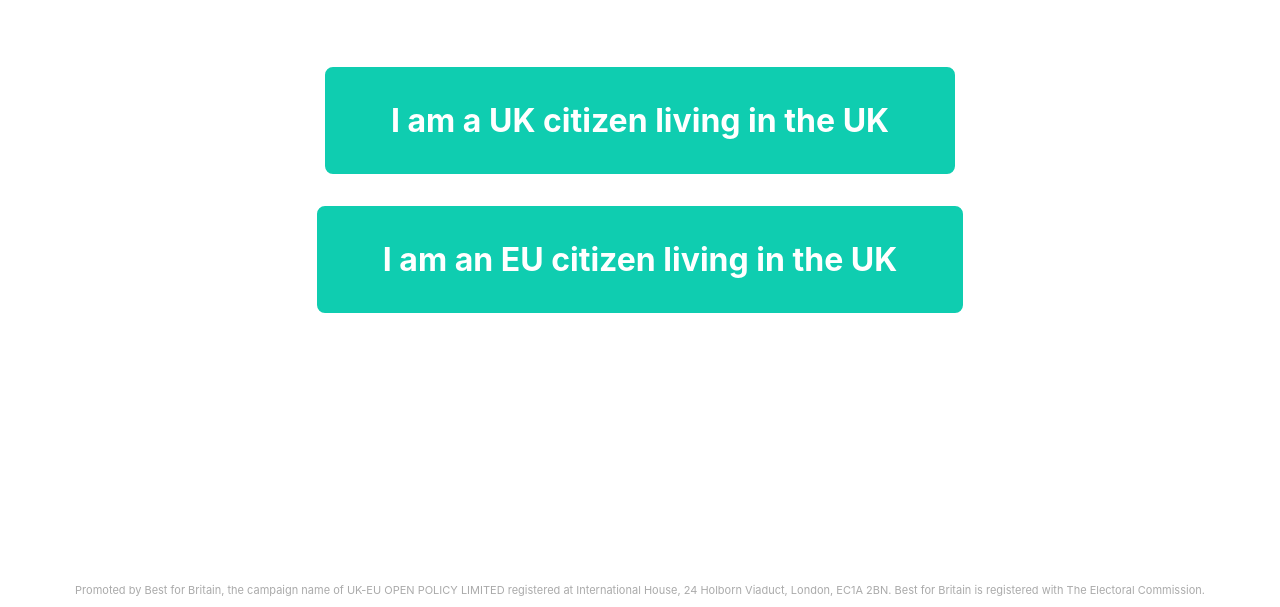
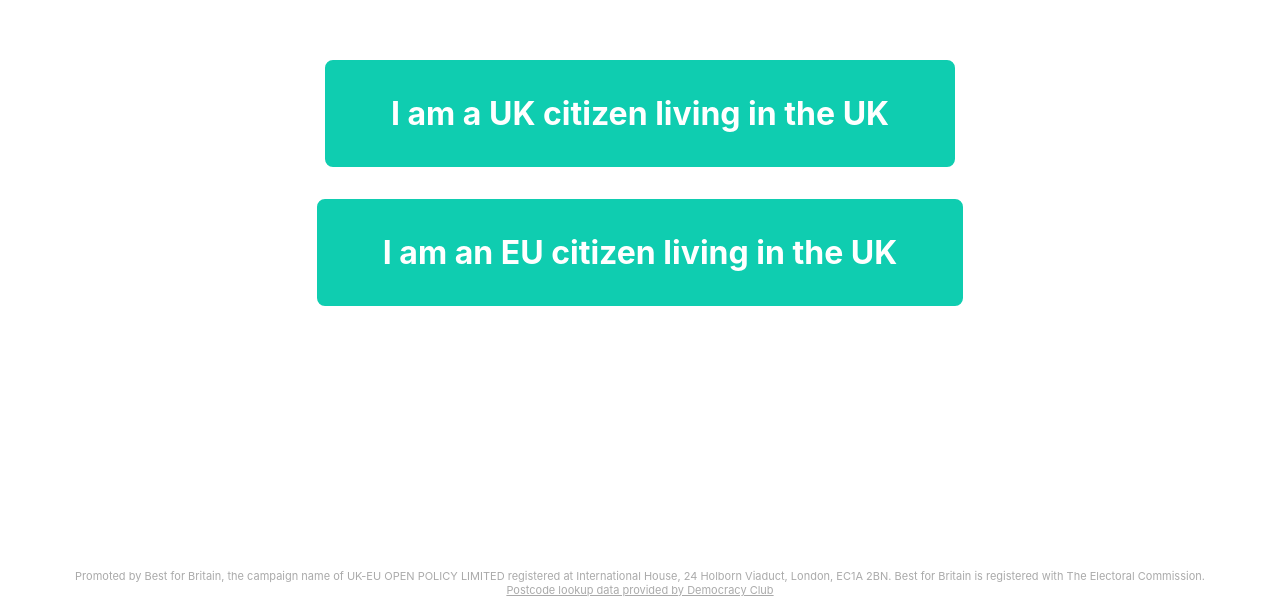
Before and after one commit to TechForUK/simple-vote-ui, a React (Create React App) app: page /typeOfVoter/ in a window 1280 px wide. Shown: the part 193-800 px from the top of the page. Built offline with nearby package versions, Linux system fonts and the light colour scheme.

Commit message:
remove api key move democracy club link to footer

```diff
--- a/src/App.css
+++ b/src/App.css
@@ -40,3 +40,7 @@ button, .Button {
   padding: 10px;
   font-size:11px;
 }
+
+a.imprint:visited{
+  color: #aaa;
+}
--- a/src/App.js
+++ b/src/App.js
@@ -106,7 +106,11 @@ class App extends React.Component {
             submitData={submitData}
           />
         </div>
-        <div className="imprint">Promoted by Best for Britain, the campaign name of UK-EU OPEN POLICY LIMITED registered at International House, 24 Holborn Viaduct, London, EC1A 2BN. Best for Britain is registered with The Electoral Commission.</div>
+        <div className="imprint">
+          Promoted by Best for Britain, the campaign name of UK-EU OPEN POLICY LIMITED registered at International House, 24 Holborn Viaduct, London, EC1A 2BN. Best for Britain is registered with The Electoral Commission.
+          <br />
+          <a href="https://democracyclub.org.uk/" className="imprint" target="_blank" rel="noopener noreferrer">Postcode lookup data provided by Democracy Club</a>
+        </div>
       </div>
     );
   }
--- a/src/formViews/SignaturePage.js
+++ b/src/formViews/SignaturePage.js
@@ -8,7 +8,6 @@ import Spinner from '../Spinner';
 import './SignaturePage.css';
 
 const URL = 'https://wheredoivote.co.uk/api/beta/postcode';
-const API_KEY_PARAM='?auth_token=7f45b6dec54ceb4aa3909cc4e537be66e49e07e3'
 
 function formatVale(value) {
   if (typeof value === 'string') {
@@ -99,7 +98,7 @@ class SignaturePage extends React.Component {
     const { formData, setElectoralOfficeEmail } = this.props;
     const { postcode } = formData;
     try {
-      const response = await axios.get(`${URL}/${postcode}.json${API_KEY_PARAM}`);
+      const response = await axios.get(`${URL}/${postcode}.json`);
       await setElectoralOfficeEmail(response.data.council.email);
       this.setState({
         electoralOffice: {
```
